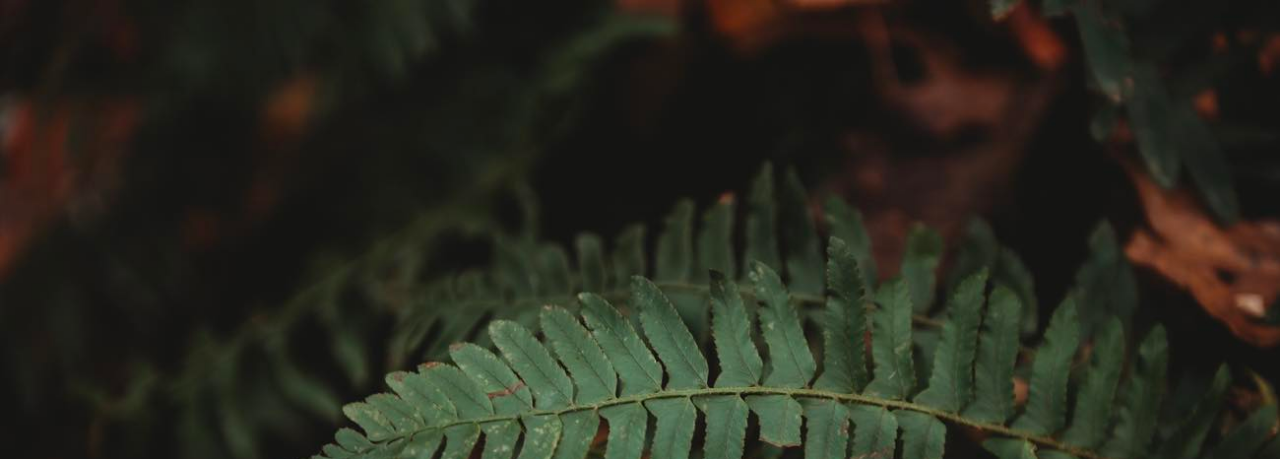
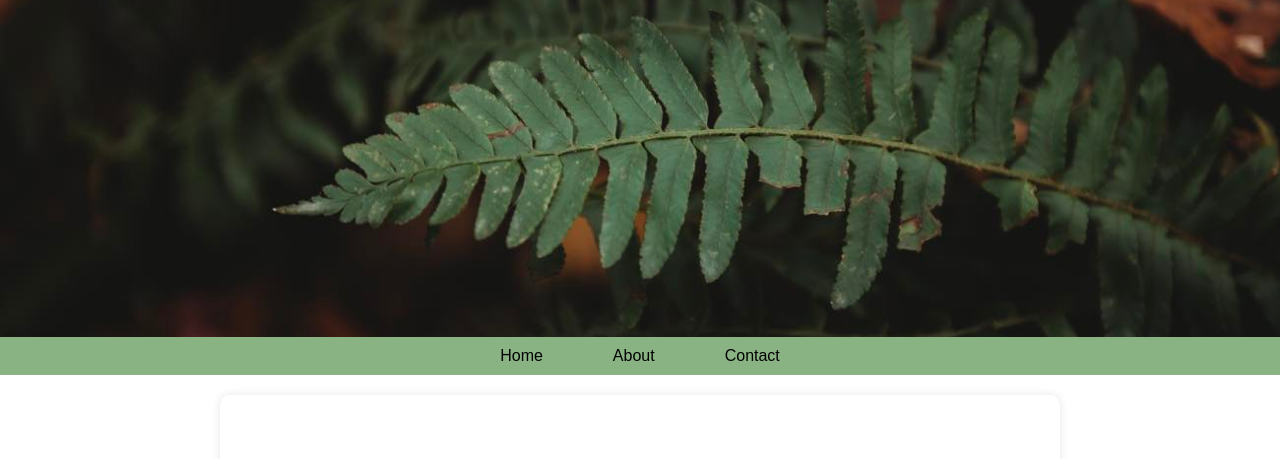
Before and after one commit to jes-bee/journal, a website: page contact.html in a window 1280 px wide. Shown: the top 459 px of the page. Drawn offline with nearby package versions, Linux system fonts and the light colour scheme.

Commit message:
fixed the image sizing

```diff
--- a/contact.html
+++ b/contact.html
@@ -19,7 +19,7 @@
 </head>
 <body>
     <header>
-        <img src="./images/plant.jpg" alt="Header Image" class="header-image">
+        <img src="./images/plant.jpg" alt="Header Image" class="header-image" style="width: 100%; height: 337px; object-fit: cover;">
         <nav>
             <ul class="nav-menu">
                 <li><a href="index.html">Home</a></li>
```
